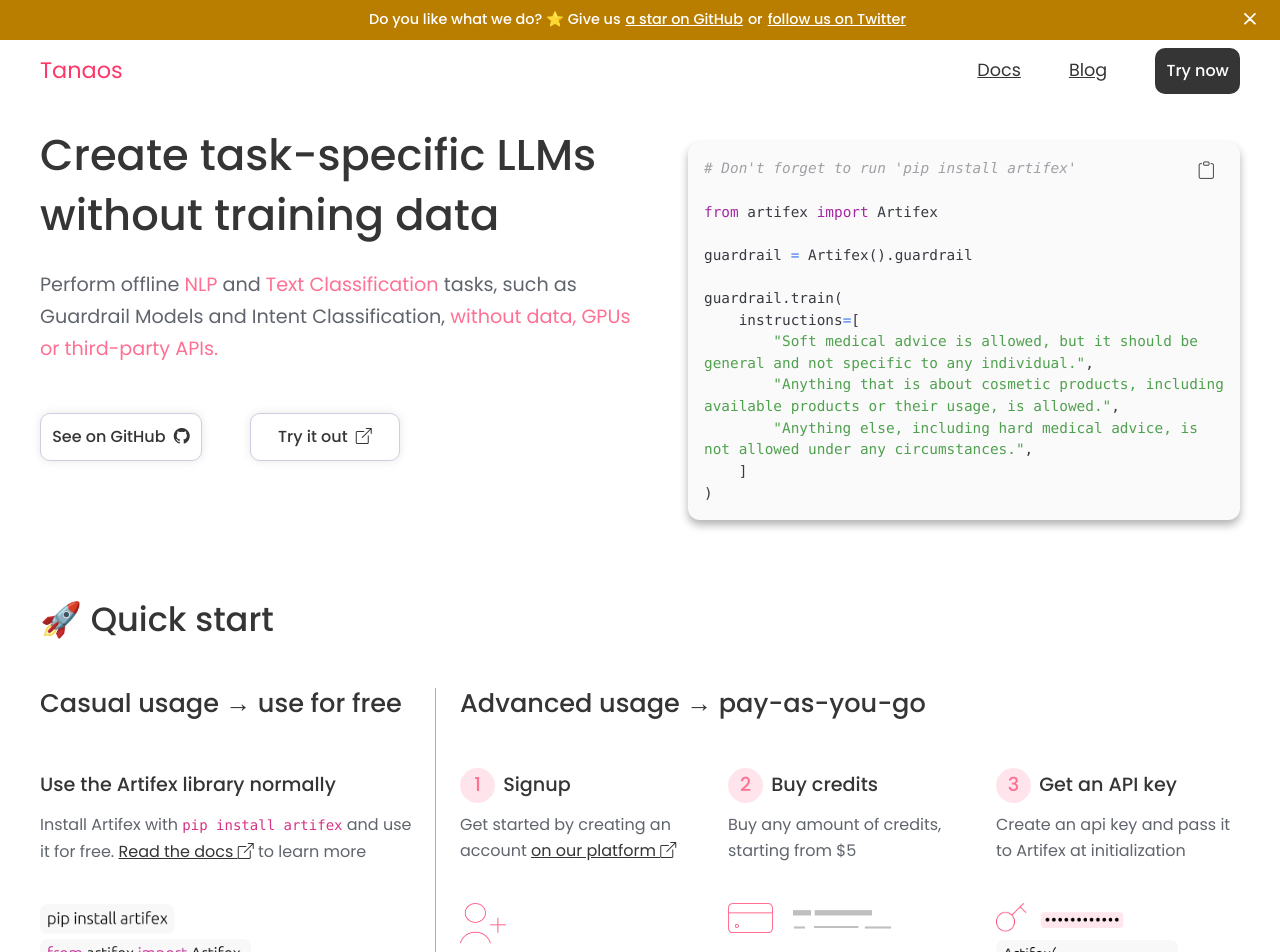
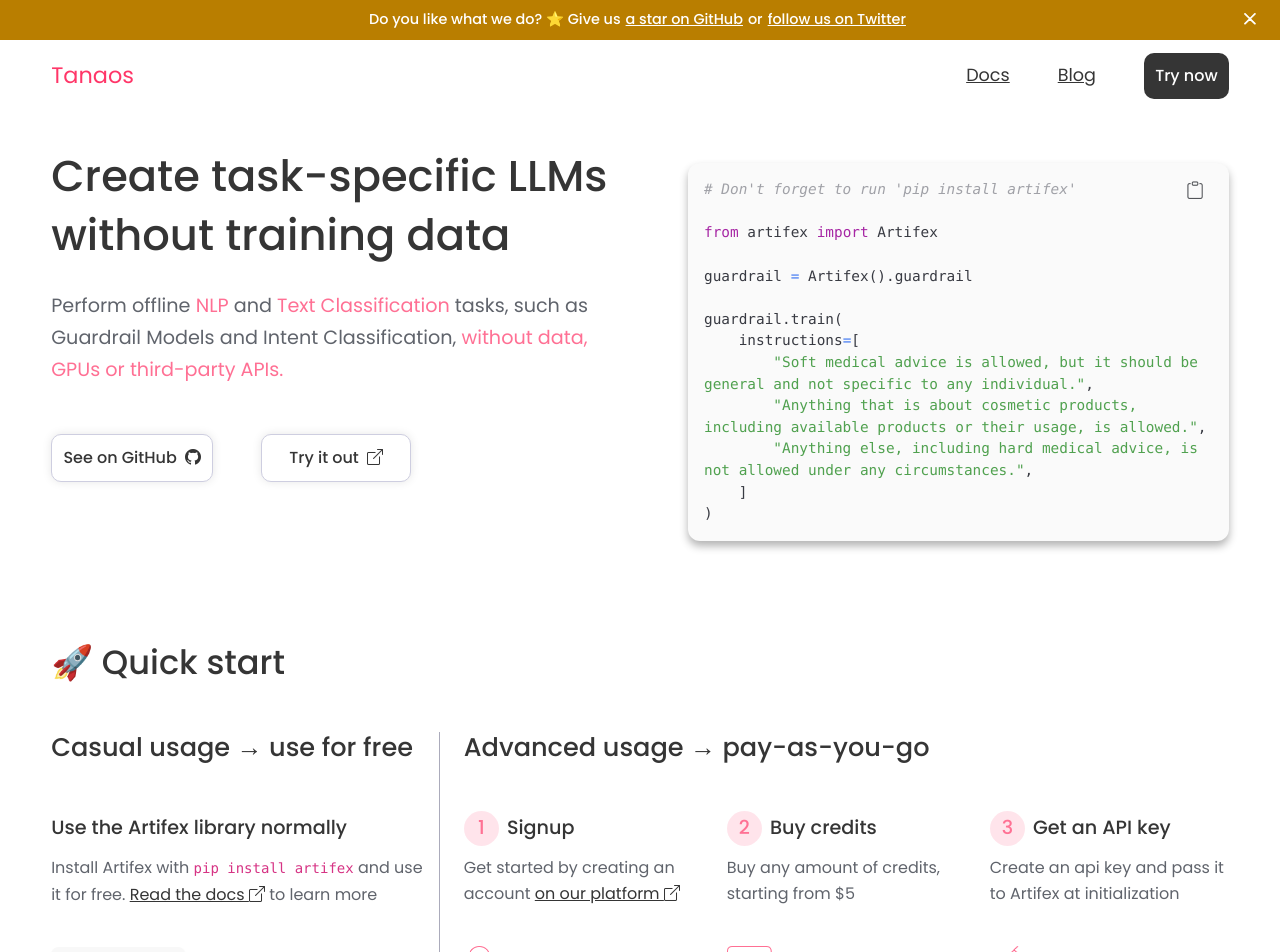
Before and after one commit to tanaos/tanaos-website, a React (Create React App) app: page / in a window 1280 px wide. Shown: the top 952 px of the page. Built offline with nearby package versions, Linux system fonts and the light colour scheme.

Commit message:
rename WhyTanaosSection to GetStartedSection

```diff
--- a/src/layouts/HomePageLayout/WhyTanaosSection/index.jsx
+++ b/src/layouts/HomePageLayout/GetStartedSection/index.jsx
@@ -7,7 +7,7 @@
 import get_api_key_image from '../../../assets/get_api_key_image.png';
 
 
-export const WhyTanaosSection = () => {
+export const GetStartedSection = () => {
 
     return <div id='quickstart' className='quickstart-section global-padding'>
         <div className='row'>
@@ -79,4 +79,4 @@
     </div>
 };
 
-export default WhyTanaosSection;
+export default GetStartedSection;
--- a/src/layouts/HomePageLayout/index.jsx
+++ b/src/layouts/HomePageLayout/index.jsx
@@ -2,7 +2,7 @@
 
 import './index.scss';
 import { HeroSection } from './HeroSection';
-import { WhyTanaosSection } from './WhyTanaosSection';
+import { GetStartedSection } from './GetStartedSection';
 import { UseCasesSection } from './UseCasesSection';
 import { CaseStudiesSection } from './CaseStudiesSection';
 import { GetStartedBar } from '../GetStartedBar';
@@ -12,7 +12,7 @@
 
     return <div className='homepage-layout'>
         <HeroSection />
-        <WhyTanaosSection />
+        <GetStartedSection />
         <UseCasesSection />
         <div className='px-5'>
             <hr />
--- a/src/variables.scss
+++ b/src/variables.scss
@@ -99,7 +99,7 @@
 $border-radius-full: 100%;
 
 // Padding.
-$page-padding: 5vh;
+$page-padding: 4vw;
 $object-padding-200: 0.3rem;
 $object-padding-300: 0.7rem;
 $object-padding-400: 1rem;
@@ -147,11 +147,11 @@
 $link-color-hover: $grey-700;
 
 // Navbar and headline bar.
-$navbar-padding: 1vh 5vh 1vh 5vh;
+$navbar-padding: 1vw 4vw 1vw 4vw;
 $headline-bar-height: 40px;
 
 // Footer.
-$footer-padding: 3vh 5vh;
+$footer-padding: 2vw 4vw;
 
 // Blog articles.
 $blog-article-padding: 5vh;
```
Also changed, not shown: src/layouts/HomePageLayout/GetStartedSection/index.scss (renamed from src/layouts/HomePageLayout/WhyTanaosSection/index.scss).
